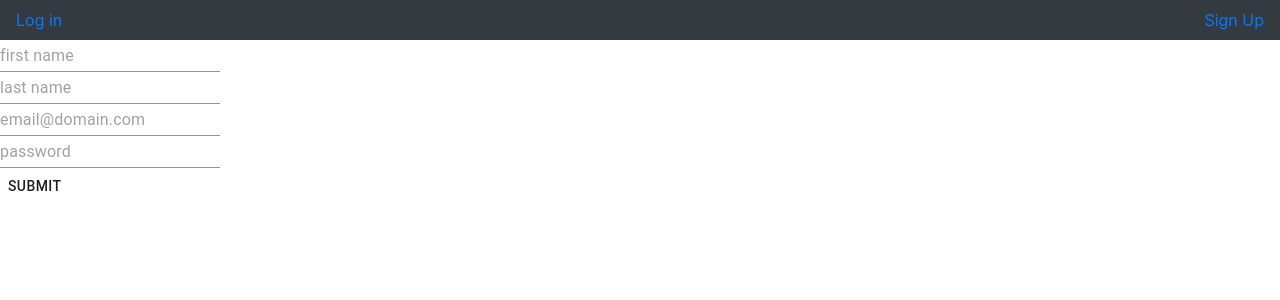
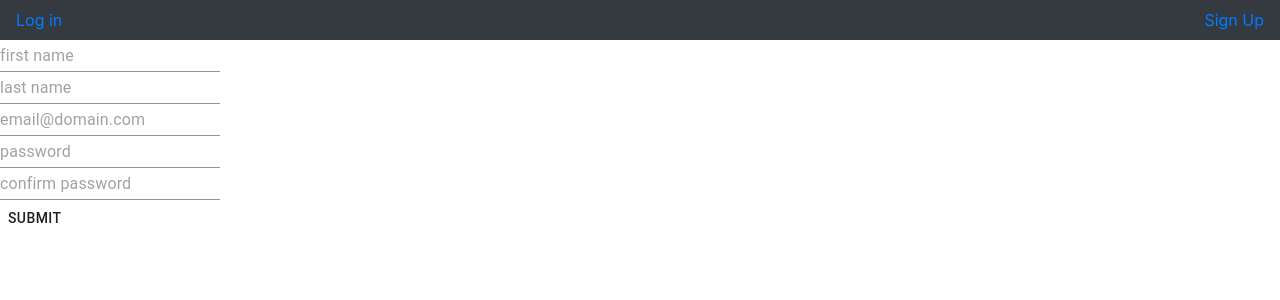
Before and after one commit to AlistairTait12/bizi.ly, a React (Create React App) app in the folder src/frontend/: page /sign_up in a window 1280 px wide. Shown: the top 300 px of the page. Built offline with nearby package versions, Linux system fonts and the light colour scheme; the HTML template or start-up script is replaced by a standard one.

Commit message:
passwords must match

```diff
--- a/src/frontend/src/components/signUpForm.component.js
+++ b/src/frontend/src/components/signUpForm.component.js
@@ -45,6 +45,10 @@ const validationSchema = yup.object({
     .required("required")
     .min(10, "Password must be between 10-25 characters")
     .max(25, "Password must be between 10-25 characters"),
+  confirmPassword: yup
+    .string()
+    .required("required")
+    .oneOf([yup.ref("password"), null], "Passwords must match"),
 });
 
 //form component
@@ -57,6 +61,7 @@ const SignUpForm = () => {
           firstname: "",
           lastname: "",
           password: "",
+          confirmPassword: "",
         }}
         validationSchema={validationSchema}
         onSubmit={(data) => {
@@ -101,6 +106,14 @@ const SignUpForm = () => {
               ></MyPassword>
             </div>
             <div>
+              <MyPassword
+                placeholder="confirm password"
+                name="confirmPassword"
+                type="password"
+                as={TextField}
+              ></MyPassword>
+            </div>
+            <div>
               <Button type="submit">submit</Button>
             </div>
           </Form>
```
